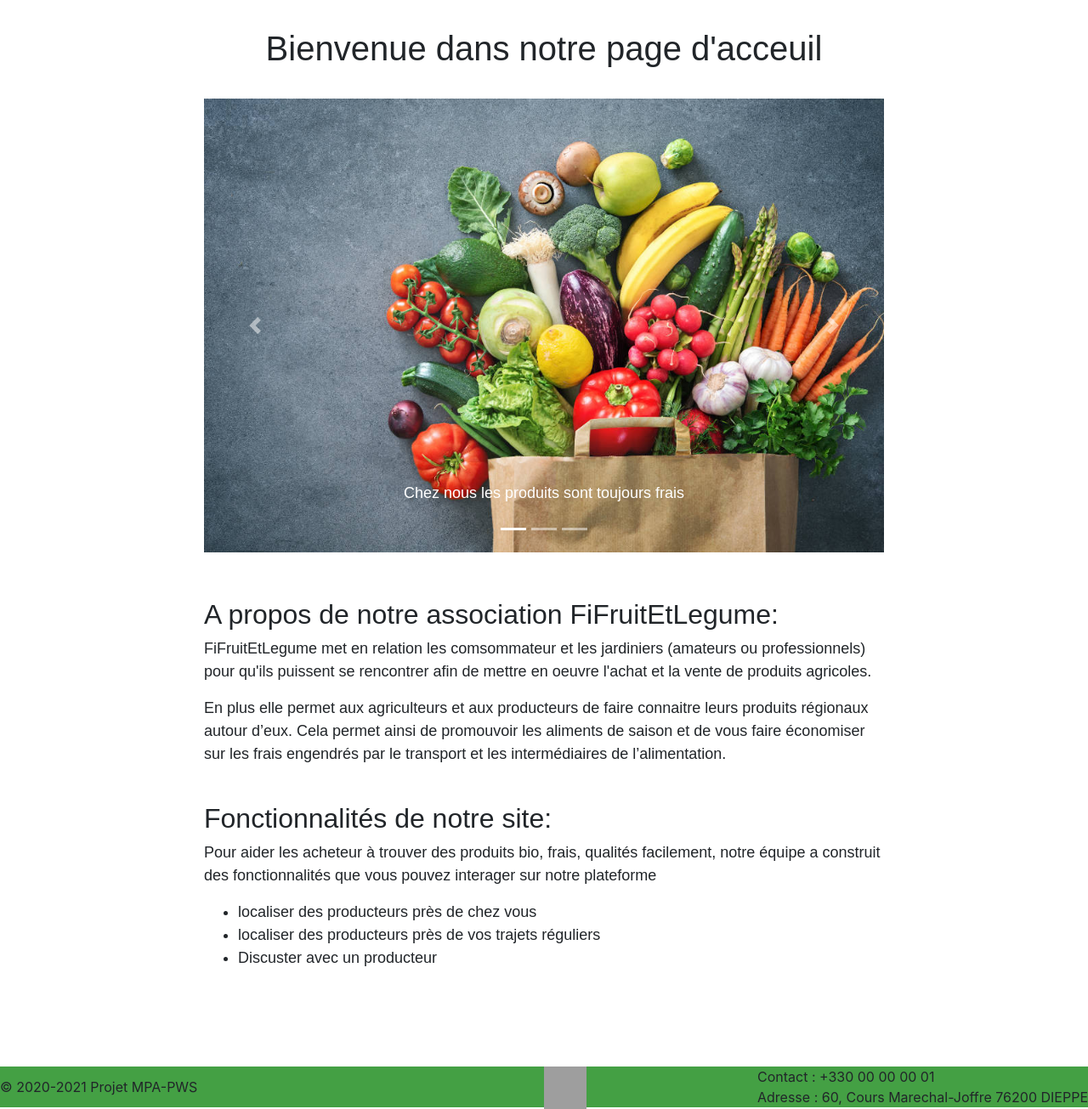
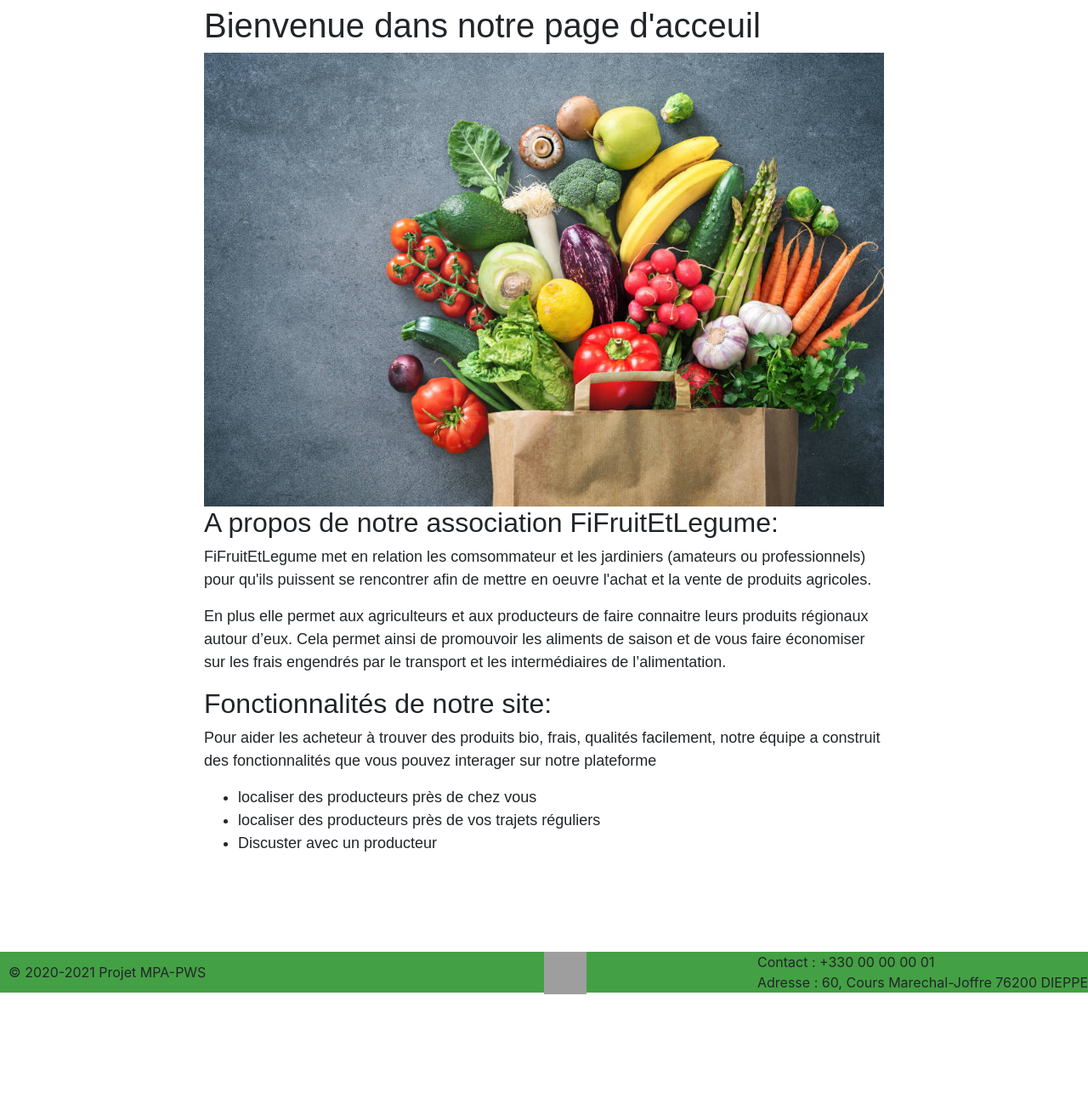
Before and after one commit to Gael-Mousset/FiFruitEtLegume, a Symfony app: template FiFruitEtLegume/templates/Index/index.html.twig in a window 1280 px wide. Shown: the part 76-1381 px from the top of the page at 85% size. After the commit the page ends 1246 px from the top, so only its background shows below. Run offline with Twig, Linux system fonts and the light colour scheme; the template is opened without the code that fills it, so the values that code supplies are empty; some libraries are stand-ins or nearby versions; grey boxes are pictures that could not be loaded.

Commit message:
mise à jour de la base de donnée + detailProducteur.html.twig

```diff
--- a/FiFruitEtLegume/templates/Index/index.html.twig
+++ b/FiFruitEtLegume/templates/Index/index.html.twig
@@ -6,57 +6,15 @@
 <style>
     .example-wrapper { margin: 1em auto; max-width: 800px; width: 95%; font: 18px/1.5 sans-serif; }
     .example-wrapper code { background: #F5F5F5; padding: 2px 6px; }
-    h1 {
-        text-align: center;
-    }
 </style>
 
 <div class="example-wrapper">
-    <br>
     <h1>Bienvenue dans notre page d'acceuil</h1>
-    <br>
-    <div id="carouselExampleIndicators" class="carousel slide" data-ride="carousel">
-        <ol class="carousel-indicators">
-            <li data-target="#carouselExampleIndicators" data-slide-to="0" class="active"></li>
-            <li data-target="#carouselExampleIndicators" data-slide-to="1"></li>
-            <li data-target="#carouselExampleIndicators" data-slide-to="2"></li>
-        </ol>
-        <div class="carousel-inner">
-            <div class="carousel-item active">
-                <img class="d-block w-100" src="fruits-legumes.jpg" alt="First slide">
-                <div class="carousel-caption d-none d-md-block">
-                    <p>Chez nous les produits sont toujours frais</p>
-                </div>
-            </div>
-            <div class="carousel-item">
-                <img class="d-block w-100" src="image_legume_index.jpg" alt="Second slide">
-                <div class="carousel-caption d-none d-md-block">
-                    <p>Trouver des produits locals facilement</p>
-                </div>
-            </div>
-            <div class="carousel-item">
-                <img class="d-block w-100" src="image_producteur.jpg" alt="Third slide">
-                <div class="carousel-caption d-none d-md-block">
-                    <p>Devenir notre producteur en vous inscrivant</p>
-                </div>
-            </div>
-        </div>
-        <a class="carousel-control-prev" href="#carouselExampleIndicators" role="button" data-slide="prev">
-            <span class="carousel-control-prev-icon" aria-hidden="true"></span>
-            <span class="sr-only">Previous</span>
-        </a>
-        <a class="carousel-control-next" href="#carouselExampleIndicators" role="button" data-slide="next">
-            <span class="carousel-control-next-icon" aria-hidden="true"></span>
-            <span class="sr-only">Next</span>
-        </a>
-    </div>
-    <br>
-    <br>
+    <img src="fruits-legumes.jpg" style="width: 100%">
     <h2>A propos de notre association FiFruitEtLegume:</h2>
     <p>FiFruitEtLegume met en relation les comsommateur et les jardiniers (amateurs ou professionnels) pour qu'ils puissent se rencontrer afin de mettre en oeuvre l'achat et la vente de produits agricoles.</p>
     <p>En plus elle permet aux agriculteurs et aux producteurs de faire connaitre leurs produits régionaux autour d’eux. Cela permet ainsi de promouvoir les aliments de saison et de vous faire économiser sur les frais engendrés par le transport et les intermédiaires de l’alimentation.</p>
 
-    <br>
     <h2>Fonctionnalités de notre site:</h2>
     <p>Pour aider les acheteur à trouver des produits bio, frais, qualités facilement, notre équipe a construit des fonctionnalités que vous pouvez interager sur notre plateforme</p>
     <ul>
--- a/FiFruitEtLegume/templates/Produit/index.html.twig
+++ b/FiFruitEtLegume/templates/Produit/index.html.twig
@@ -7,7 +7,7 @@
         .example-wrapper { margin: 1em auto; max-width: 800px; width: 95%; font: 18px/1.5 sans-serif; }
         .example-wrapper code { background: #F5F5F5;  }
         .wrapper-produits { width: 100%; display: flex; flex-flow: row; flex-wrap: wrap;
-            justify-content: space-between; align-items: flex-start;}
+            justify-content: center; align-items: flex-start;}
         .card { width: 15em; border-width: 2px; border-color: black; margin: 5px;}
         .card-body { background-color: #1b9448; border-width: 2px; border-color: black;}
         .card-body a { width: 100% }
--- a/FiFruitEtLegume/templates/base.html.twig
+++ b/FiFruitEtLegume/templates/base.html.twig
@@ -5,13 +5,14 @@
         <meta name="viewport" content="width=device-width, initial-scale=1, shrink-to-fit=no">
         <title>{% block title %}{% endblock %}</title>
         {% block stylesheets %}{% endblock %}
-        <link rel="icon" href="Logo">
+        <link rel="icon" href="{{ asset('Logo') }}">
         <link rel="stylesheet" href="https://stackpath.bootstrapcdn.com/bootstrap/4.3.1/css/bootstrap.min.css" integrity="sha384-ggOyR0iXCbMQv3Xipma34MD+dH/1fQ784/j6cY/iJTQUOhcWr7x9JvoRxT2MZw1T" crossorigin="anonymous">
     </head>
     <body>
     <nav class="navbar navbar-expand-md navbar-light fixed-top " style="background-color: #44a044">
         <a class="navbar-brand" href="/">
-            <img src="Logo" width="50" height="50" class="d-inline-block align-top" alt="">
+            <img src="{{ asset('Logo') }}" width="50" height="50" class="d-inline-block align-top" alt="">
+            <!-- -->
         </a>
         <button class="navbar-toggler" type="button" data-toggle="collapse" data-target="#navbarsExampleDefault" aria-controls="navbarsExampleDefault" aria-expanded="false" aria-label="Toggle navigation">
             <span class="navbar-toggler-icon"></span>
@@ -59,8 +60,8 @@
         <script src="https://stackpath.bootstrapcdn.com/bootstrap/4.3.1/js/bootstrap.min.js" integrity="sha384-JjSmVgyd0p3pXB1rRibZUAYoIIy6OrQ6VrjIEaFf/nJGzIxFDsf4x0xIM+B07jRM" crossorigin="anonymous"></script>
     </main>
     <footer class="page-footer" style="background-color: #44a044; display: flex;justify-content: space-between;">
-        <p style="margin-top: auto; margin-bottom: auto; ">© 2020-2021 Projet MPA-PWS </p>
-        <img src="Logo" width="50" height="50" class="d-inline-block align-top" alt="" style="position: absolute; left: 50%;">
+        <p style="margin-top: auto; margin-bottom: auto; margin-left: 10px">© 2020-2021 Projet MPA-PWS </p>
+        <img src="{{ asset('Logo') }}" width="50" height="50" class="d-inline-block align-top" alt="" style="position: absolute; left: 50%;">
         <ul style="margin-top: auto; margin-bottom: auto; list-style: none; ">
             <li style="margin-top: auto; margin-bottom: auto;">Contact : +330 00 00 00 01</li>
             <li style="margin-top: auto; margin-bottom: auto;">Adresse : 60, Cours Marechal-Joffre 76200 DIEPPE</li>
```
Also changed, not shown: FiFruitEtLegume/src/Controller/ProducteurController.php (+9 -1 lines), FiFruitEtLegume/src/DataFixtures/AppFixtures.php (+14 -14 lines), FiFruitEtLegume/templates/Producteur/detailProducteur.html.twig (+64 -49 lines).
